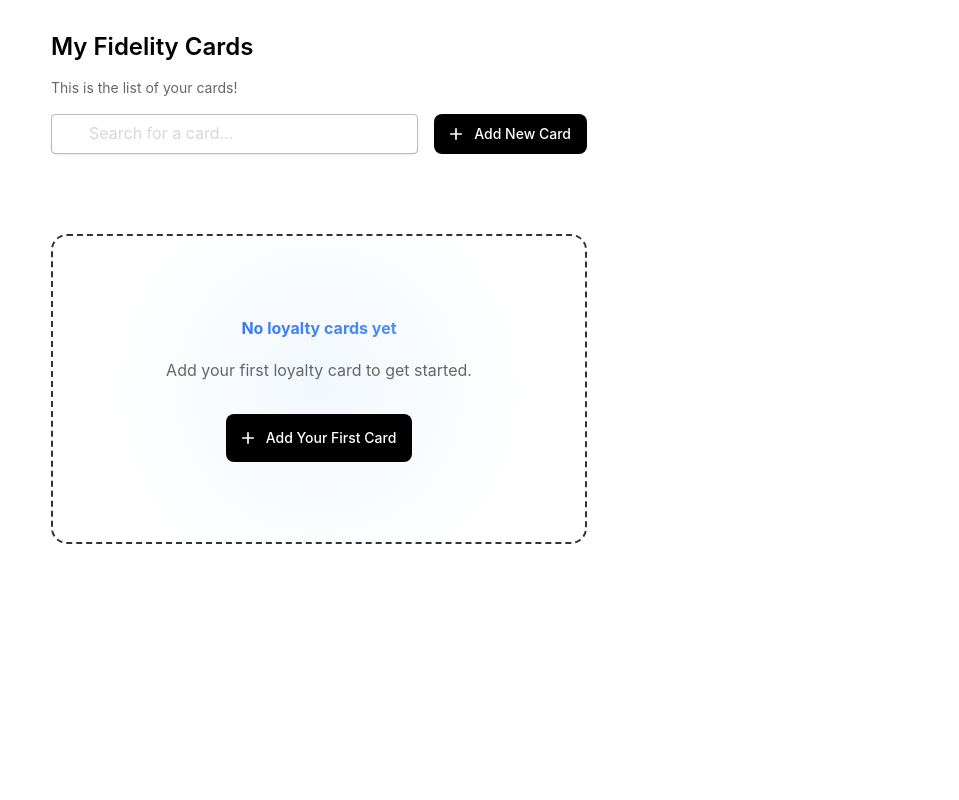
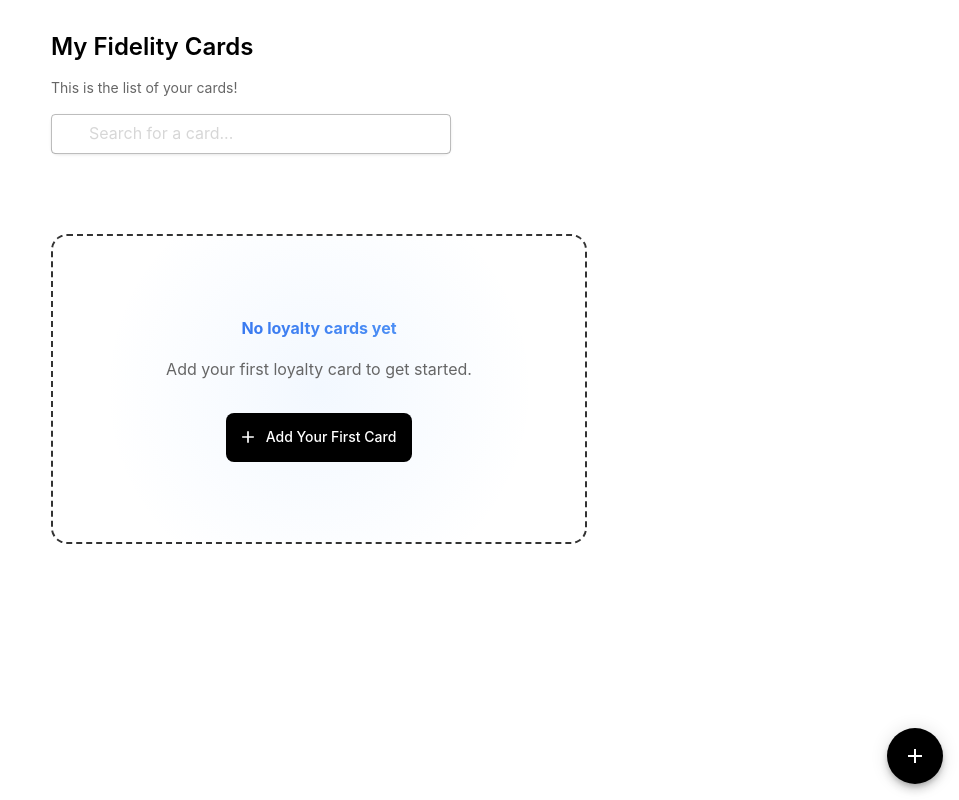
Before and after one commit to luca1388/fidelity-cards, a React (Vite) app: page / in a window 1280 px wide. Shown: the whole page, without its empty margins (321-1280 px from the left). Built offline with nearby package versions, Linux system fonts and the light colour scheme; some icons are missing.

Commit message:
feat: FAB button

```diff
--- a/src/App.tsx
+++ b/src/App.tsx
@@ -6,6 +6,8 @@ import { AddCardForm } from "./components/AddCardForm";
 import { CardItem } from "./components/CardItem";
 import { CardDetails } from "./components/CardDetails";
 import { stores } from "./utils/stores";
+import { Fab } from "@mui/material";
+import { Add as AddIcon } from "@mui/icons-material";
 import DeleteConfirmDialog from "./components/DeleteConfirmDialog";
 
 import NoSearchResults from "./components/NoSearchResults";
@@ -75,13 +77,17 @@ function App() {
     );
   });
 
+  const handleAddNewCard = () => {
+    setIsAddFormOpen(true);
+  };
+
   return (
     <ThemeProvider theme={theme}>
       <CssBaseline />
       <Container maxWidth="sm">
         <Box py={4}>
           <Header
-            onAddNewCardHandler={() => setIsAddFormOpen(true)}
+            onAddNewCardHandler={handleAddNewCard}
             searchDisabled={cards.length === 0}
             onChangeSearchTerm={setSearchTerm}
             searchTerm={searchTerm}
@@ -114,6 +120,13 @@ function App() {
               <EmptyScreen onClickHandler={setIsAddFormOpen} />
             ))}
         </Box>
+        <Fab
+          color="primary"
+          aria-label="add"
+          sx={{ position: "fixed", bottom: 16, right: 16 }}
+        >
+          <AddIcon onClick={handleAddNewCard} />
+        </Fab>
 
         <AddCardForm
           open={isAddFormOpen}
--- a/src/components/SearchBar.tsx
+++ b/src/components/SearchBar.tsx
@@ -1,13 +1,13 @@
 import {
   Box,
-  Button,
+  //   Button,
   IconButton,
   InputAdornment,
   TextField,
 } from "@mui/material";
 import ClearIcon from "@mui/icons-material/Clear";
 import SearchIcon from "@mui/icons-material/Search";
-import { Add as AddIcon } from "@mui/icons-material";
+// import { Add as AddIcon } from "@mui/icons-material";
 
 interface SearchBarProps {
   searchTerm: string;
@@ -20,7 +20,7 @@ const SearchBar: React.FC<SearchBarProps> = ({
   searchTerm,
   onChangeHandler,
   disabled,
-  onAddNewCardHandler,
+  //   onAddNewCardHandler,
 }) => {
   return (
     <Box
@@ -39,6 +39,7 @@ const SearchBar: React.FC<SearchBarProps> = ({
         value={searchTerm}
         onChange={(e) => onChangeHandler(e.target.value)}
         size="small"
+        fullWidth
         disabled={disabled}
         sx={{
           maxWidth: 400,
@@ -64,14 +65,14 @@ const SearchBar: React.FC<SearchBarProps> = ({
           ),
         }}
       />
-      <Button
+      {/* <Button
         variant="contained"
         startIcon={<AddIcon />}
         onClick={onAddNewCardHandler}
         sx={{ alignSelf: "flex-start" }}
       >
         Add New Card
-      </Button>
+      </Button> */}
     </Box>
   );
 };
```
